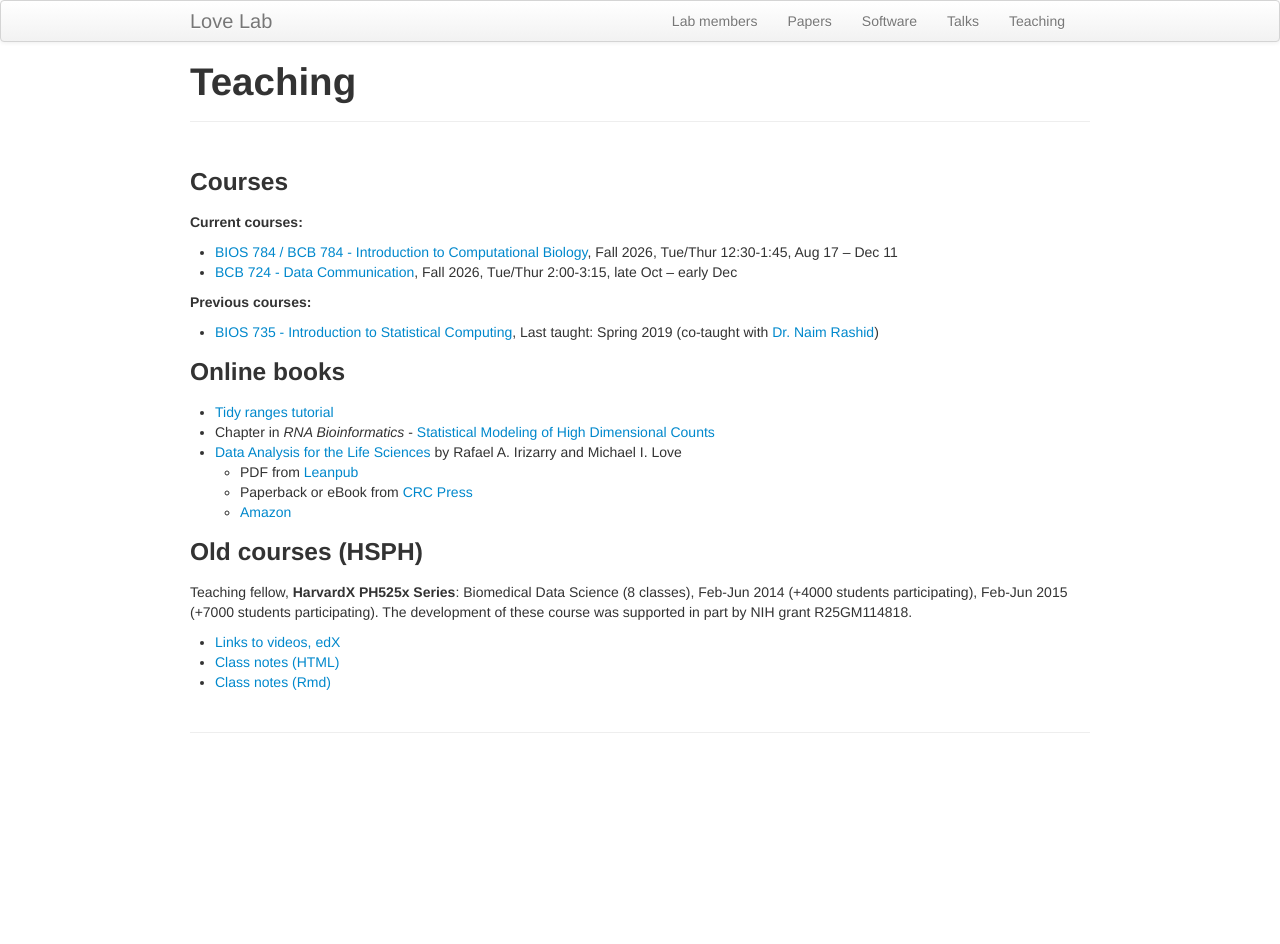
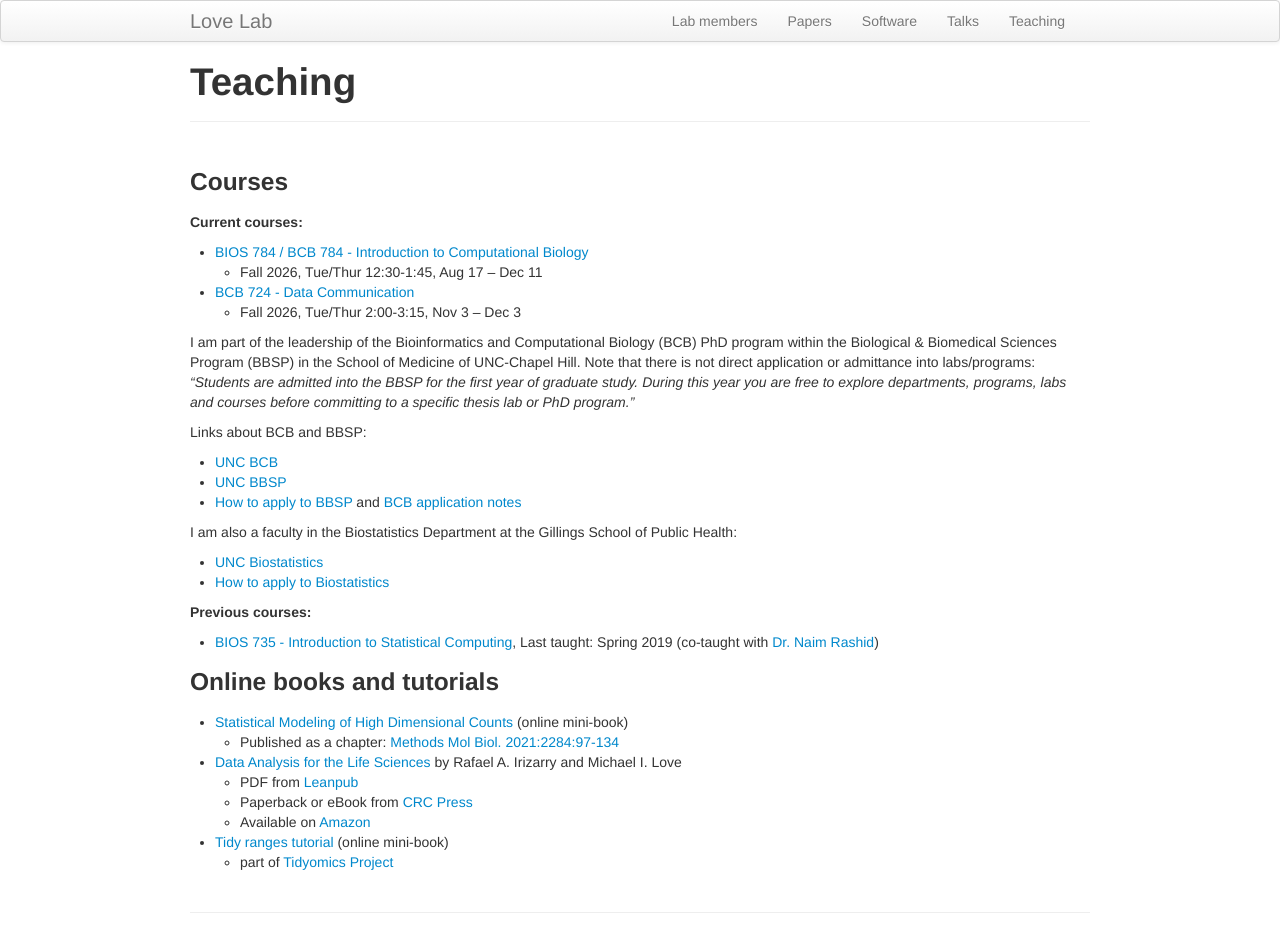
Before and after one commit to mikelove/mikelove.github.io, a Jekyll site: the page built from pages/teaching.md, in a window 1280 px wide. Built offline with Jekyll 4.4.1, drawn with Linux system fonts in a browser that asks for light colours; before the commit the page ends 900 px from its top, so only the background shows below that.

Commit message:
update teaching

```diff
--- a/pages/teaching.md
+++ b/pages/teaching.md
@@ -7,31 +7,36 @@ title: "Teaching"
 
 **Current courses:**
 
-* [BIOS 784 / BCB 784 - Introduction to Computational Biology](http://biodatascience.github.io/compbio),
-  Fall 2026, Tue/Thur 12:30-1:45, Aug 17 -- Dec 11
-* [BCB 724 - Data Communication](https://biodatascience.github.io/datacomm),
-  Fall 2026, Tue/Thur 2:00-3:15, late Oct -- early Dec
+* [BIOS 784 / BCB 784 - Introduction to Computational Biology](http://biodatascience.github.io/compbio)
+    - Fall 2026, Tue/Thur 12:30-1:45, Aug 17 -- Dec 11
+* [BCB 724 - Data Communication](https://biodatascience.github.io/datacomm)
+    - Fall 2026, Tue/Thur 2:00-3:15, Nov 3 -- Dec 3
+
+I am part of the leadership of the Bioinformatics and Computational Biology (BCB) PhD program within the Biological & Biomedical Sciences Program (BBSP) in the School of Medicine of UNC-Chapel Hill. Note that there is not direct application or admittance into labs/programs: _"Students are admitted into the BBSP for the first year of graduate study. During this year you are free to explore departments, programs, labs and courses before committing to a specific thesis lab or PhD program."_
+
+Links about BCB and BBSP:
+
+* [UNC BCB](https://bcb.unc.edu/)
+* [UNC BBSP](https://bbsp.unc.edu/)
+* [How to apply to BBSP](https://bbsp.unc.edu/prospective-students/apply/) and [BCB application notes](https://bcb.unc.edu/admissions/)
+
+I am also a faculty in the Biostatistics Department at the Gillings School of Public Health:
+
+* [UNC Biostatistics](https://sph.unc.edu/bios/biostatistics/)
+* [How to apply to Biostatistics](https://sph.unc.edu/bios/bios-how-to-apply/)
 
 **Previous courses:**
 
 * [BIOS 735 - Introduction to Statistical Computing](http://biodatascience.github.io/statcomp),
   Last taught: Spring 2019 (co-taught with [Dr. Naim Rashid](https://naimurashid.github.io/))
 
-### Online books
+### Online books and tutorials
 
-* [Tidy ranges tutorial](https://tidyomics.github.io/tidy-ranges-tutorial)
-* Chapter in *RNA Bioinformatics* - [Statistical Modeling of High Dimensional Counts](../counts-model)
+* [Statistical Modeling of High Dimensional Counts](../counts-model) (online mini-book)
+    - Published as a chapter: [Methods Mol Biol. 2021:2284:97-134](https://pubmed.ncbi.nlm.nih.gov/33835440/)
 * [Data Analysis for the Life Sciences](https://leanpub.com/dataanalysisforthelifesciences/) by Rafael A. Irizarry and Michael I. Love
     - PDF from [Leanpub](https://leanpub.com/dataanalysisforthelifesciences/)
     - Paperback or eBook from [CRC Press](https://www.crcpress.com/Data-Analysis-for-the-Life-Sciences-with-R/Irizarry-Love/p/book/9781498775670)
-    - [Amazon](https://www.amazon.com/Data-Analysis-Life-Sciences-R/dp/1498775675)
-
-### Old courses (HSPH)
-
-Teaching fellow, **HarvardX PH525x Series**: Biomedical Data Science
-(8 classes), Feb-Jun 2014 (+4000 students participating), Feb-Jun 2015 (+7000 students
-participating). The development of these course was supported in part by NIH grant R25GM114818.
-
-* [Links to videos, edX](http://rafalab.github.io/pages/harvardx.html)
-* [Class notes (HTML)](http://genomicsclass.github.io/book/)
-* [Class notes (Rmd)](https://github.com/genomicsclass/labs)
+    - Available on [Amazon](https://www.amazon.com/Data-Analysis-Life-Sciences-R/dp/1498775675)
+* [Tidy ranges tutorial](https://tidyomics.github.io/tidy-ranges-tutorial) (online mini-book)
+    - part of [Tidyomics Project](https://github.com/tidyomics)
```
